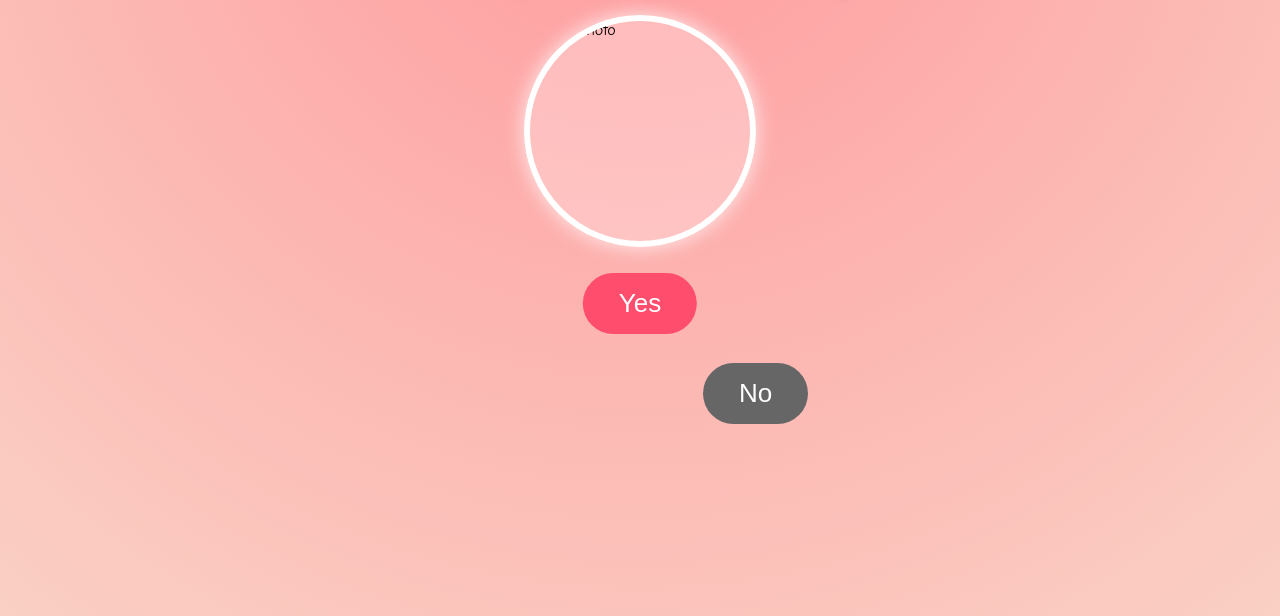
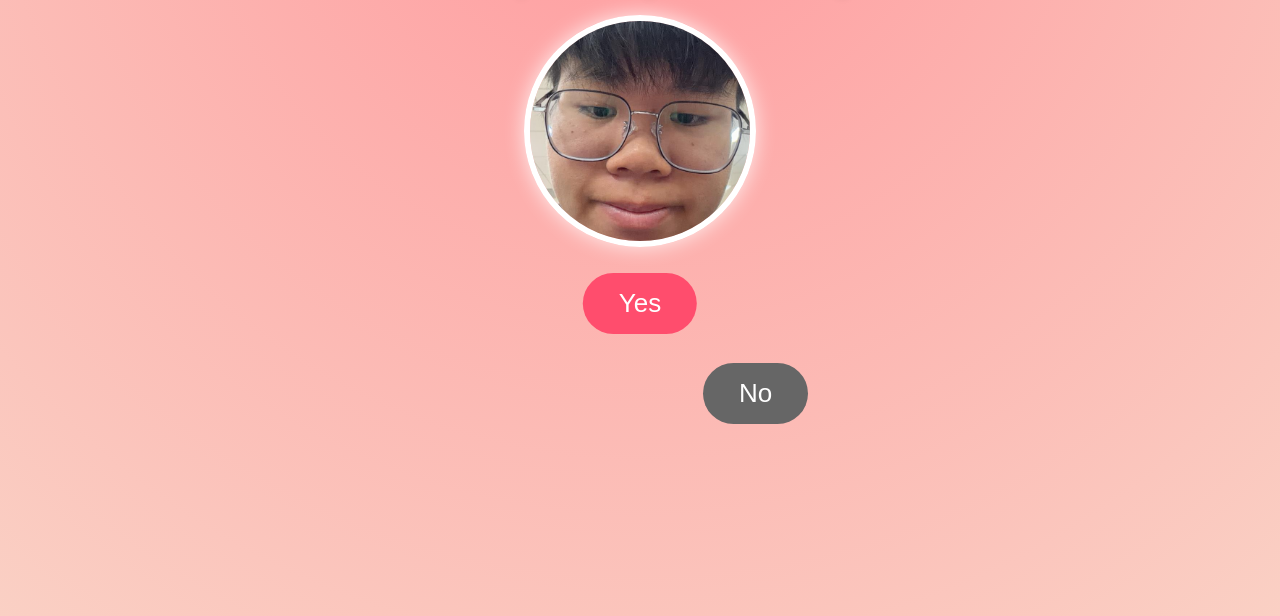
Before and after one commit to Williamchew-03/for-you-, a plain HTML site: page index.html in a window 1280 px wide. Shown: the part 184-800 px from the top of the page. Drawn offline with Linux system fonts and the light colour scheme.

Commit message:
Update index.html

```diff
--- a/index.html
+++ b/index.html
@@ -65,7 +65,7 @@
 
   <div class="photo">
     <!-- 把照片文件名固定成 her.jpg -->
-    <img src="her.jpg" alt="Her Photo" />
+    <img src="her.jpg.jpeg" alt="Her Photo" />
   </div>
 
   <div class="buttons">
```
